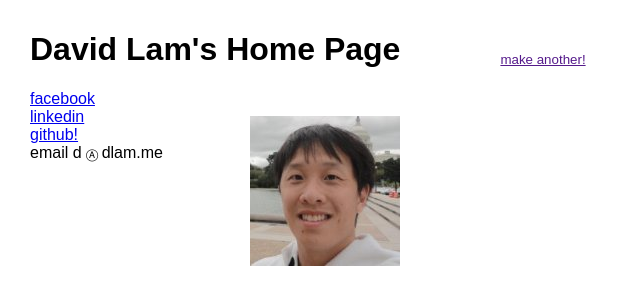
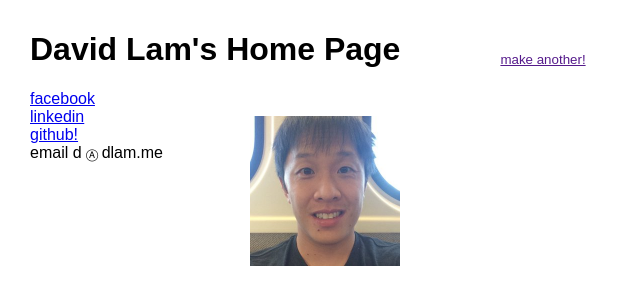
Before and after one commit to dlam26/dlam.me, a Django app: template homepage/templates/layout.html in a window 1280 px wide. Shown: the top 305 px of the page, without its empty margins (0-640 px from the left). Run offline with Django 3.2, Linux system fonts and the light colour scheme; the template is opened without the code that fills it, so the values that code supplies are empty; parts of the project's set-up code (start-up, migrations or seed data) failed here and were passed over.

Commit message:
throw in a more recent picture of moi

```diff
--- a/homepage/templates/layout.html
+++ b/homepage/templates/layout.html
@@ -31,7 +31,7 @@
     <div id="stuff">
         <h1>David Lam's Home Page  {% comment %} {{ sekrit }} {% endcomment %}  </h1>
 
-        <img src="img/dlam.jpg" style="float:right; margin-top:26px;"/>
+        <img src="img/dlam-sitting-on-floor-of-caltrain.jpg" style="float:right; margin-top:26px; height:150px; width:150px;"/>
 
         <a href="http://facebook.com/dklam">facebook</a>
         <br/>
```
Also changed, not shown: img/dlam-sitting-on-floor-of-caltrain.jpg (added), 1 other file.
